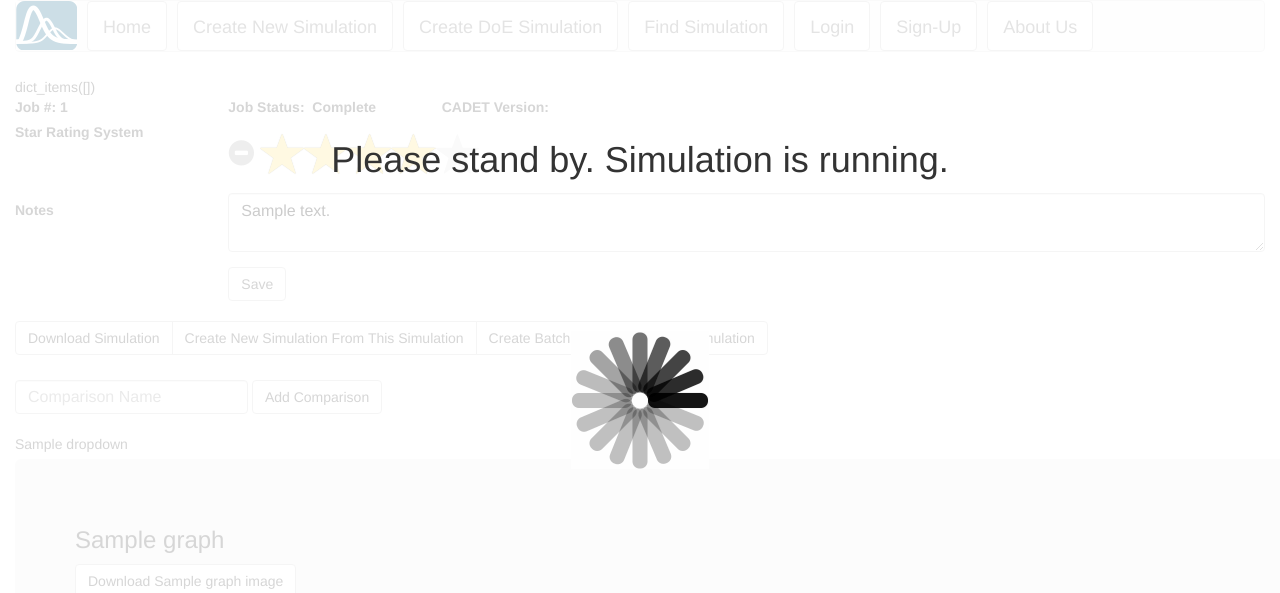
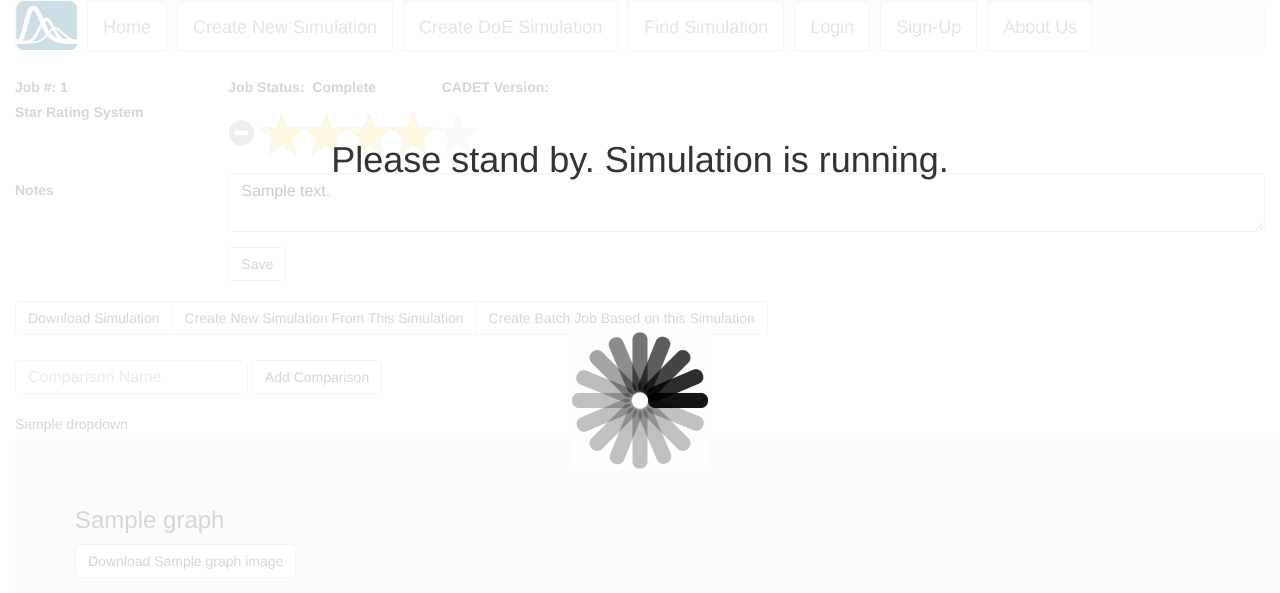
Before and after one commit to modsim/CADET-WEB, a Django app: template CadetWeb/simulation/templates/simulation/run_job.html in a window 1280 px wide. Shown: the top 593 px of the page. Run offline with Django 3.2, Linux system fonts and the light colour scheme; the template is opened without the code that fills it: most values are stand-ins (such as "Sample title", 1, 10 or a date in 2020); some libraries are stand-ins or nearby versions.

Commit message:
Removed a debug statement

```diff
--- a/CadetWeb/simulation/templates/simulation/run_job.html
+++ b/CadetWeb/simulation/templates/simulation/run_job.html
@@ -3,8 +3,6 @@
 {% block body %}
 <form class="form-horizontal" role="form" style="" action="{% url 'simulation:simulation_rate' %}" method="POST">
     {% csrf_token %}
-
-    {{ request.session.items }}
 
     <div class="row">
         <input type="hidden" name="json" value="{{ json }}">
```
